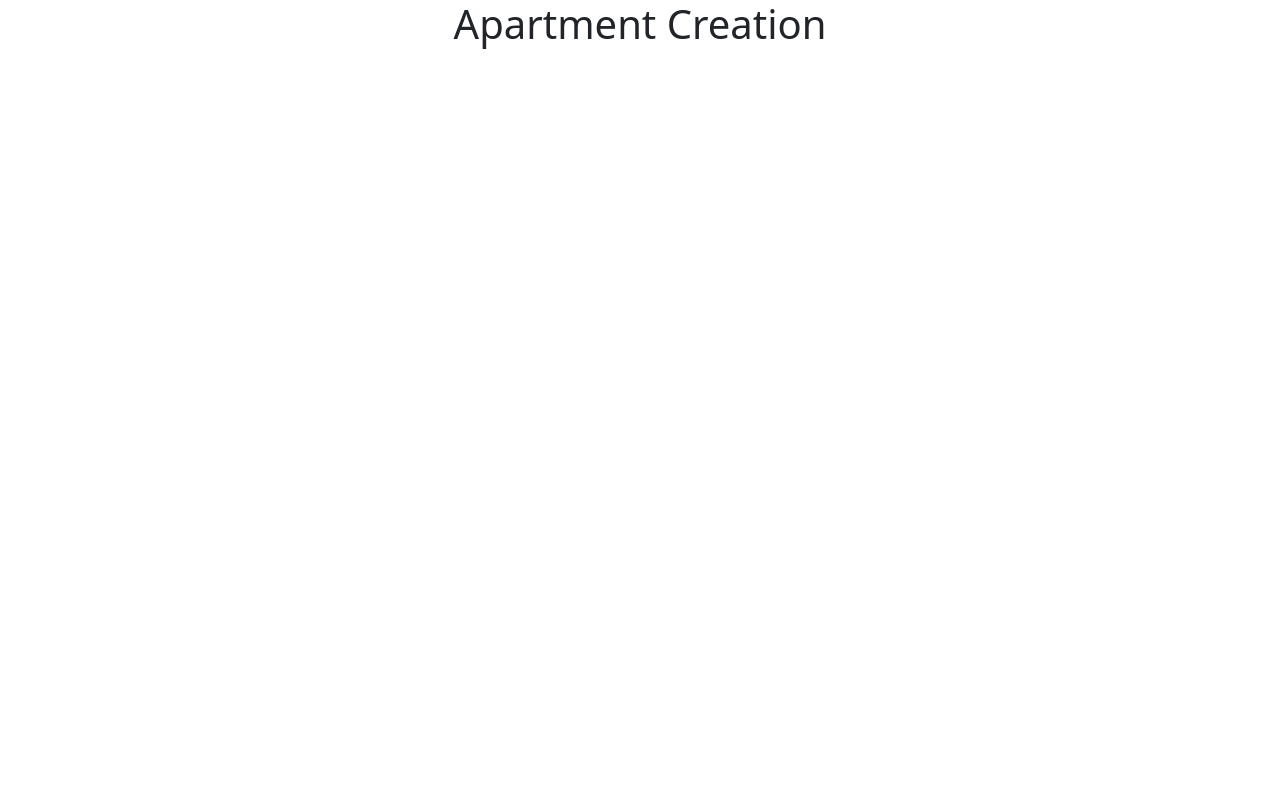
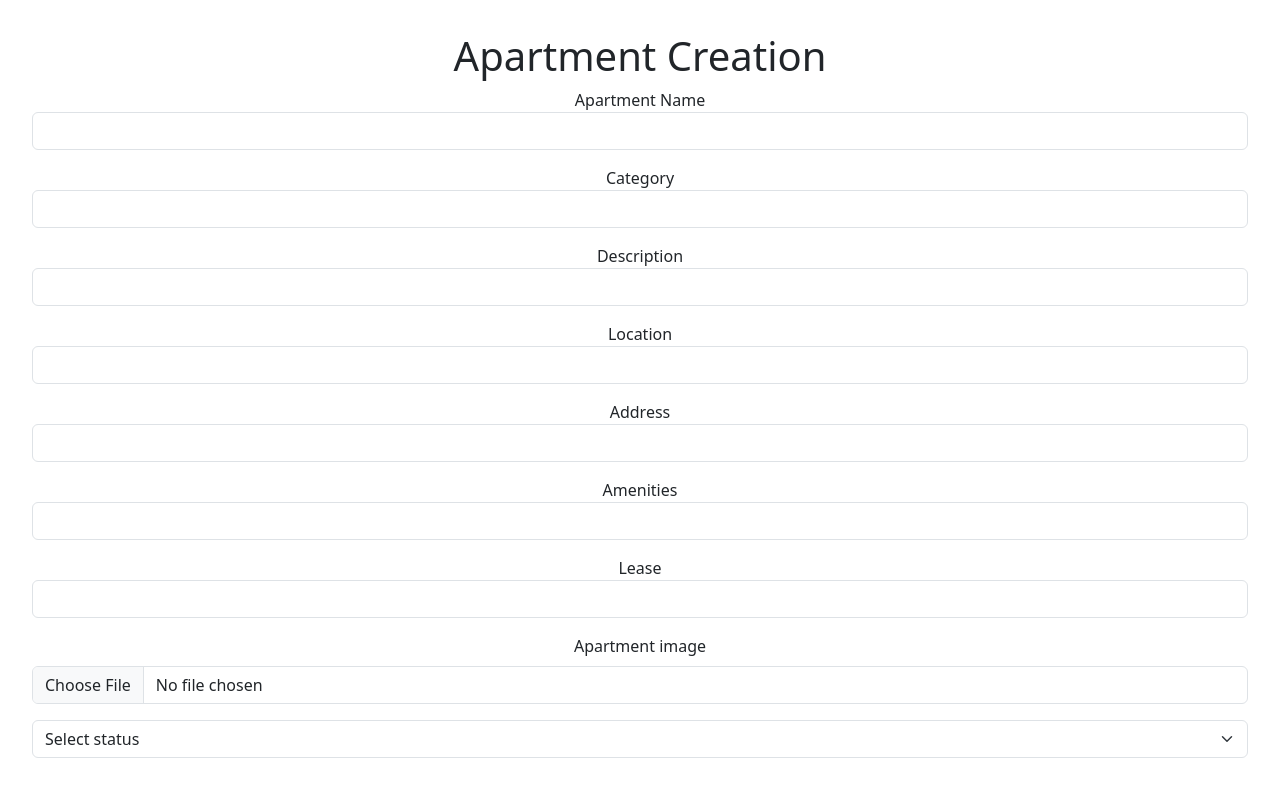
Before and after one commit to Clive-MM/Property-Pulse-, a React (Create React App) app in the folder client/: page /createapartment in a window 1280 px wide. Shown: the top 796 px of the page. Built offline with nearby package versions, Linux system fonts and the light colour scheme.

Commit message:
Frontend component for landlord dashboard

```diff
--- a/client/src/components/CreateApartment.js
+++ b/client/src/components/CreateApartment.js
@@ -1,10 +1,64 @@
 import React from "react";
+import "../styles/styles.css";
 
-function CreateApartment(){
-    return (
-    <div>
-        <h1>Apartment Creation</h1>
+function CreateApartment() {
+  return (
+    <div id="apartment">
+      <h1>Apartment Creation</h1>
+      <div>
+        <form>
+          <div>
+            <label>Apartment Name</label>
+            <input type="text" className="form-control" id="apartment_name" />
+          </div>
+
+          <div style={{marginTop:"1em"}}>
+            <label>Category</label>
+            <input type="text" className="form-control" id="category_name" />
+          </div>
+
+          <div style={{marginTop:"1em"}}>
+            <label>Description</label>
+            <input type="text" className="form-control" id="description" />
+          </div>
+
+          <div style={{marginTop:"1em"}}>
+            <label>Location</label>
+            <input type="text" className="form-control" id="location" />
+          </div>
+
+          <div style={{marginTop:"1em"}}>
+            <label>Address</label>
+            <input type="text" className="form-control" id="address" />
+          </div>
+
+          <div style={{marginTop:"1em"}}>
+            <label>Amenities</label>
+            <input type="text" className="form-control" id="amenities" />
+          </div>
+
+          <div style={{marginTop:"1em"}}>
+            <label>Lease</label>
+            <input type="text" className="form-control" id="lease-agreement" />
+          </div>
+
+          <div className="mb-3" style={{marginTop:"1em"}}>
+            <label htmlFor="image" className="form-label">
+              Apartment image
+            </label>
+            <input type="file" className="form-control" id="imageUrl" />
+          </div>
+
+          <div style={{marginTop:"1em"}}>
+            <select class="form-select" aria-label="Default select example">
+              <option selected>Select status</option>
+              <option value="1">Vacant</option>
+              <option value="2">Fully Occupied</option>
+            </select>
+          </div>
+        </form>
+      </div>
     </div>
-    )
+  );
 }
 export default CreateApartment;
--- a/client/src/styles/styles.css
+++ b/client/src/styles/styles.css
@@ -73,3 +73,7 @@
 #category{
   margin:  2em;
 }
+
+#apartment{
+  margin:2em;
+}
```
